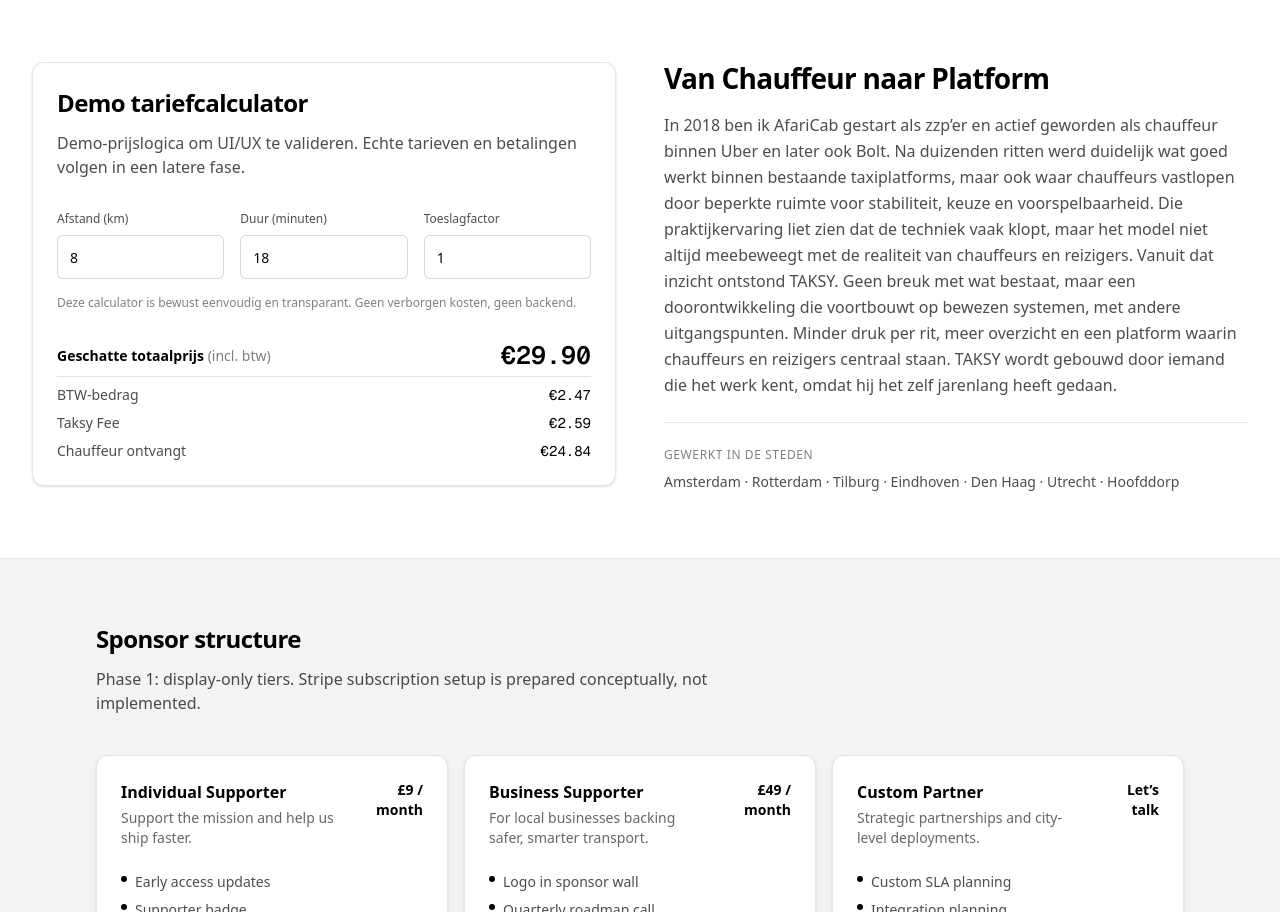
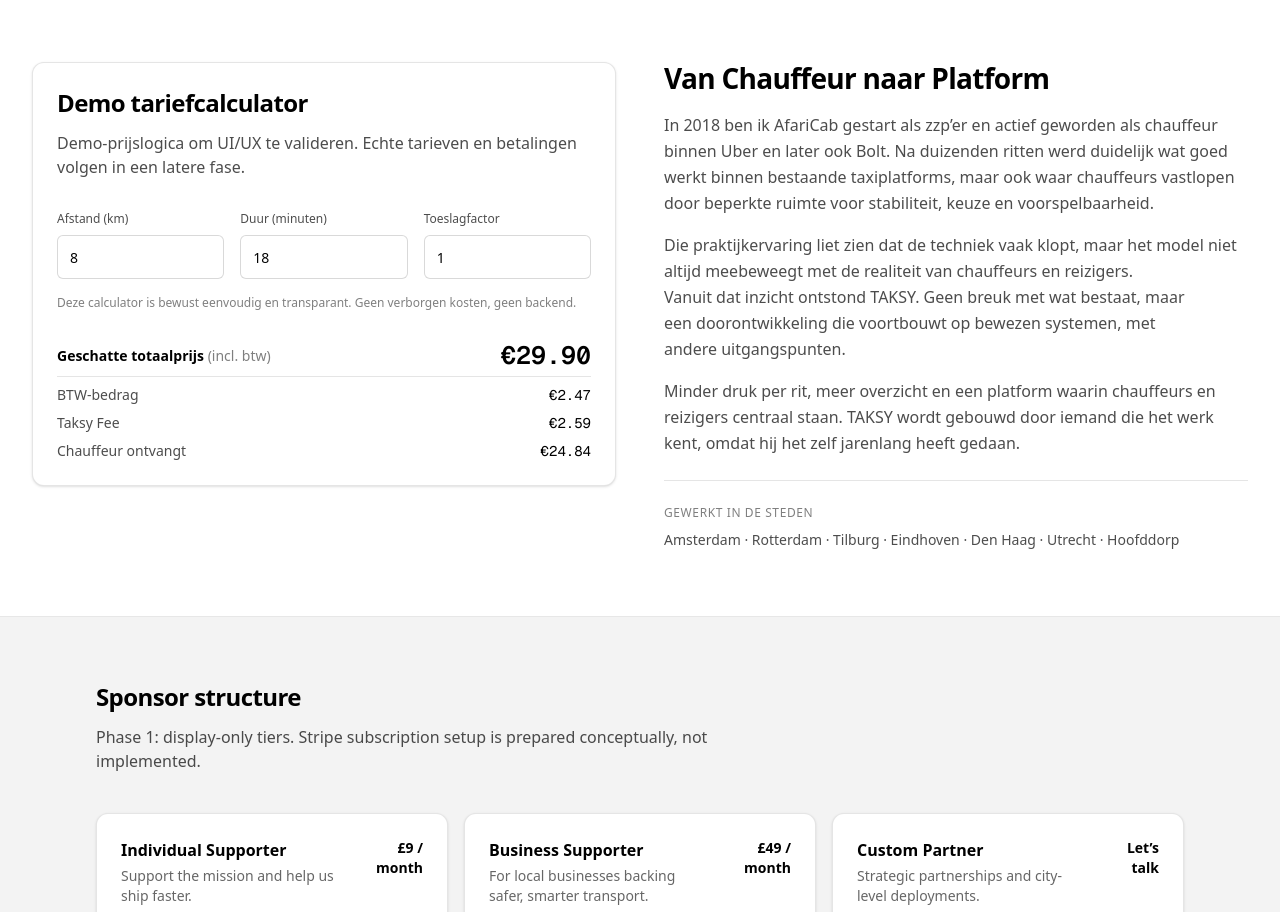
Before and after one commit to Taksyeu/Taksy, a Next.js app: page / in a window 1280 px wide. Shown: the part 2829-3741 px from the top of the page. Built offline with nearby package versions, Linux system fonts and the light colour scheme.

Commit message:
Section 3 split body text into three paragraphs

```diff
--- a/src/components/landing/TrackRecordSection.tsx
+++ b/src/components/landing/TrackRecordSection.tsx
@@ -64,14 +64,13 @@ export function TrackRecordSection() {
             </h3>
 
             <p className="mt-4 text-pretty text-base leading-relaxed text-black/70">
-              In 2018 ben ik AfariCab gestart als zzp’er en actief geworden als chauffeur binnen Uber en later ook
-              Bolt. Na duizenden ritten werd duidelijk wat goed werkt binnen bestaande taxiplatforms, maar ook
-              waar chauffeurs vastlopen door beperkte ruimte voor stabiliteit, keuze en voorspelbaarheid. Die
-              praktijkervaring liet zien dat de techniek vaak klopt, maar het model niet altijd meebeweegt met de
-              realiteit van chauffeurs en reizigers. Vanuit dat inzicht ontstond TAKSY. Geen breuk met wat bestaat,
-              maar een doorontwikkeling die voortbouwt op bewezen systemen, met andere uitgangspunten. Minder
-              druk per rit, meer overzicht en een platform waarin chauffeurs en reizigers centraal staan. TAKSY wordt
-              gebouwd door iemand die het werk kent, omdat hij het zelf jarenlang heeft gedaan.
+              In 2018 ben ik AfariCab gestart als zzp’er en actief geworden als chauffeur binnen Uber en later ook Bolt. Na duizenden ritten werd duidelijk wat goed werkt binnen bestaande taxiplatforms, maar ook waar chauffeurs vastlopen door beperkte ruimte voor stabiliteit, keuze en voorspelbaarheid.
+            </p>
+            <p className="mt-4 text-pretty text-base leading-relaxed text-black/70">
+              Die praktijkervaring liet zien dat de techniek vaak klopt, maar het model niet altijd meebeweegt met de realiteit van chauffeurs en reizigers. Vanuit dat inzicht ontstond TAKSY. Geen breuk met wat bestaat, maar een doorontwikkeling die voortbouwt op bewezen systemen, met andere uitgangspunten.
+            </p>
+            <p className="mt-4 text-pretty text-base leading-relaxed text-black/70">
+              Minder druk per rit, meer overzicht en een platform waarin chauffeurs en reizigers centraal staan. TAKSY wordt gebouwd door iemand die het werk kent, omdat hij het zelf jarenlang heeft gedaan.
             </p>
 
             <div className="mt-6 h-px w-full bg-black/10" />
```
